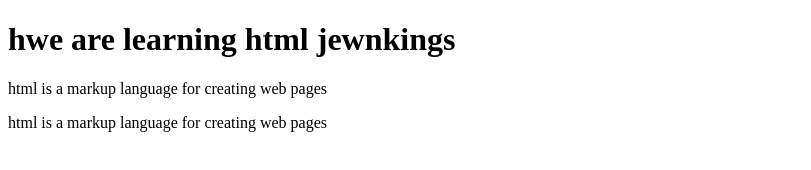
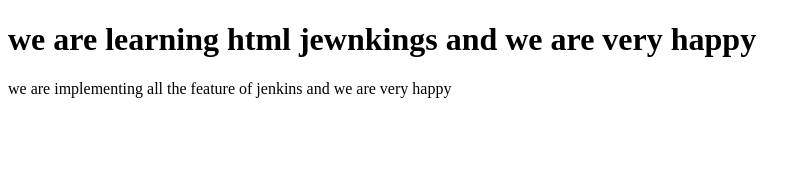
Before and after one commit to voicebotteam7857/jenking, a plain HTML site: page index.html in a window 1280 px wide. Shown: the whole page, without its empty margins (0-811 px from the left). Drawn offline with Linux system fonts and the light colour scheme.

Commit message:
feature of jenkinh

```diff
--- a/index.html
+++ b/index.html
@@ -6,8 +6,10 @@
     <title>Document</title>
 </head>
 <body>
-    <h1>hwe are learning html jewnkings</h1>
-    <p>html is a markup language for creating web pages</p>
-    <p>html is a markup language for creating web pages</p>
+    <h1>we are learning html jewnkings and we are very happy</h1>
+    <p>we are implementing all the feature of jenkins and we are very happy</p>
+
+
+
 </body>
 </html>
```
